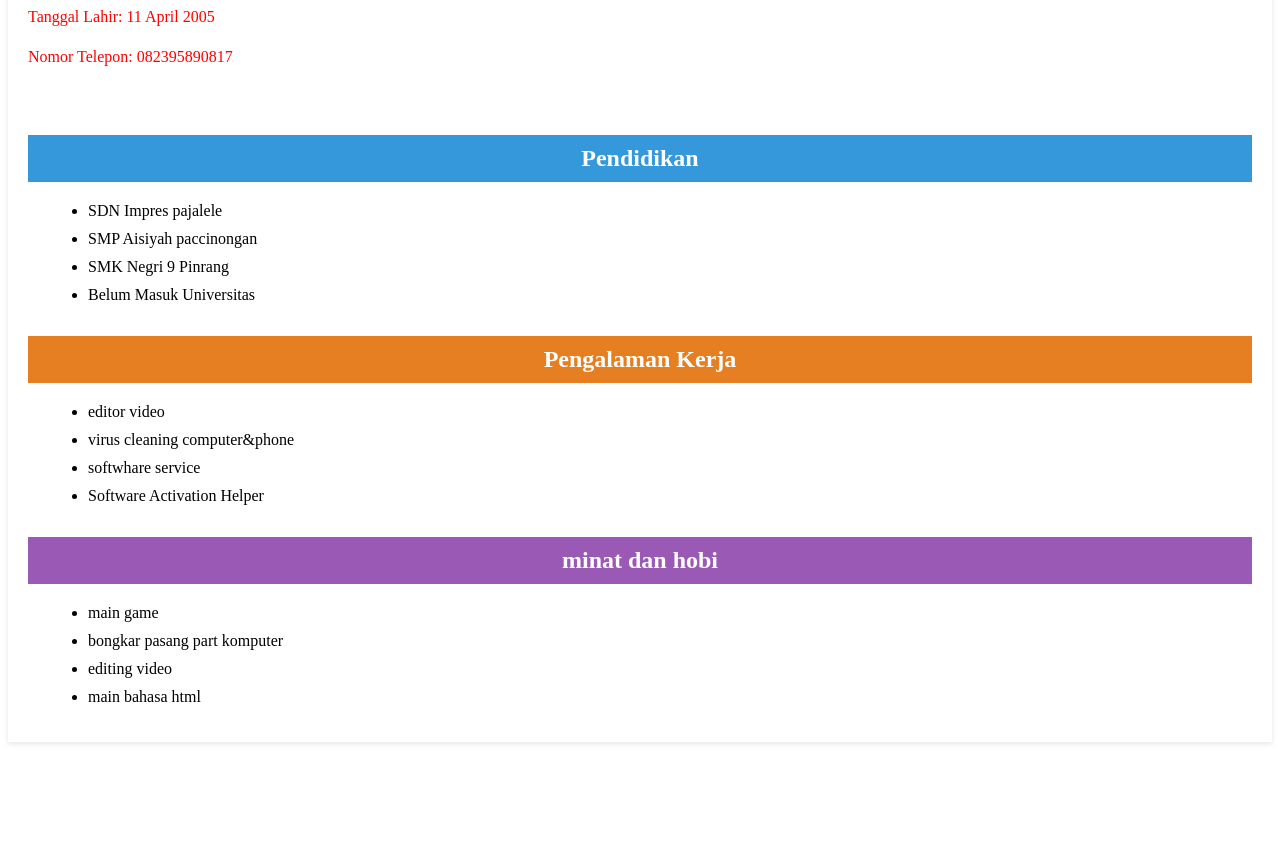
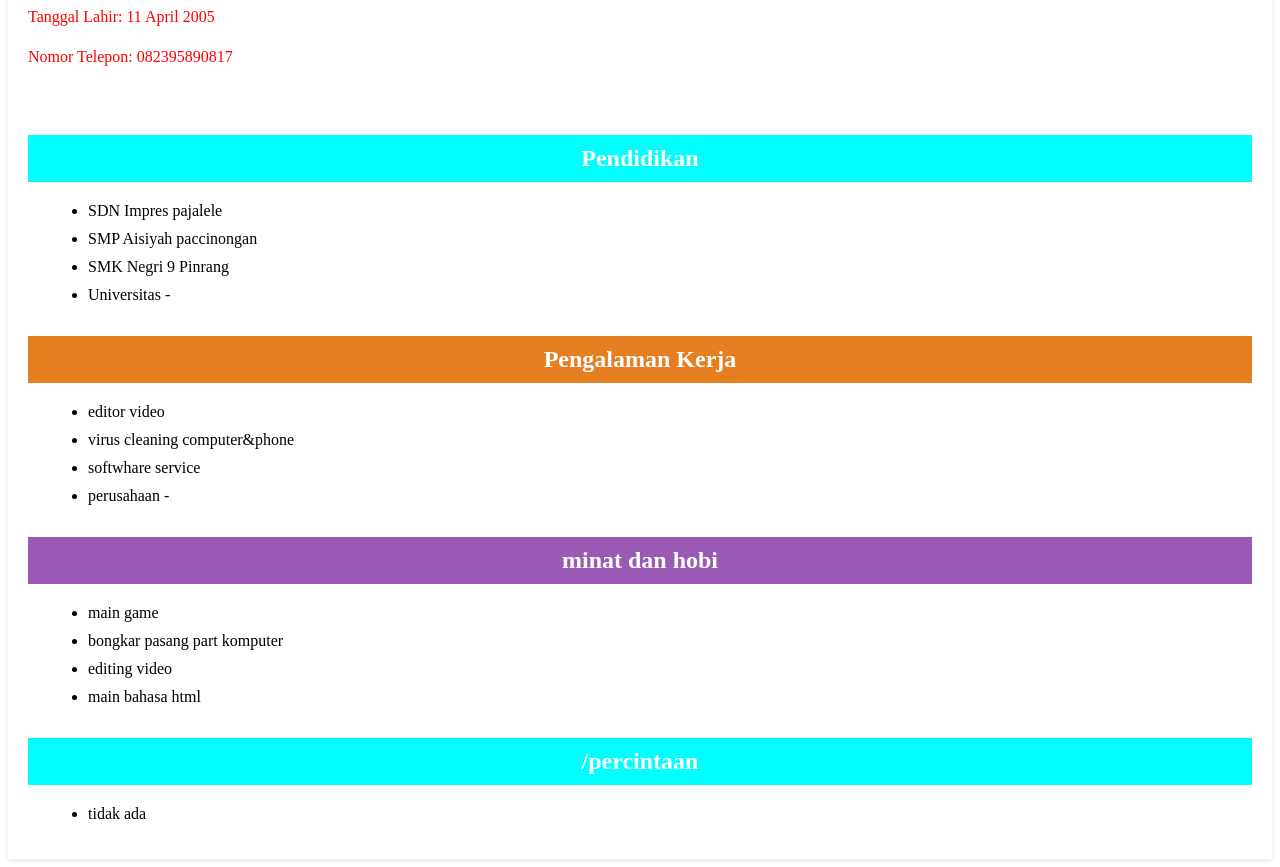
Before and after one commit to ClaudiZiko/zikoganteng, a plain HTML site: page biodata.html in a window 1280 px wide. Shown: the part 280-1147 px from the top of the page. Before the commit the page ends 1030 px from the top, so only its background shows below. Drawn offline with Linux system fonts and the light colour scheme.

Commit message:
Update biodata.html
new 0.2

```diff
--- a/biodata.html
+++ b/biodata.html
@@ -70,14 +70,22 @@ margin-left: 20px;
     padding: 10px;
     marging-bottom: 20px;
   }
+
+  .bg-blue{
+    background-color: #00FFFF;
+    color: #fff;
+    padding: 10px;
+    marging-bottom: 20px;
+  }
+
 </style>
 
 
+</head>
 
-</head>
 <body>
   <div class="container">
-    <h1 class="bg-blue" align="center">BIODATA</h1>
+    <h1 class="bg-blue" align="center">Biodata Saya</h1>
  <h2 class="bg-green" align="center" >Informasi Pribadi</h2>
  <p>Nama: Muh. Iswan</p>
 <p>Alamat: Jl. Soraja, pajalele</p>
@@ -90,7 +98,7 @@ margin-left: 20px;
 <li>SDN Impres pajalele</li>
 <li>SMP Aisiyah paccinongan</li>
 <li>SMK Negri 9 Pinrang</li>
-<li>Belum Masuk Universitas </li>
+<li>Universitas - </li>
 </ul>
 
   <h2 class="bg-orange" align="center">Pengalaman Kerja</h2>
@@ -98,7 +106,7 @@ margin-left: 20px;
 <li>editor video</li>
 <li>virus cleaning computer&phone</li>
 <li>softwhare service</li>
-<li>Software Activation Helper</li>
+<li>perusahaan -</li>
 </ul>
   <h2 class="bg-purple" align="center">minat dan hobi</h2>
   <ul>
@@ -107,5 +115,11 @@ margin-left: 20px;
     <li>editing video</li>
     <li>main bahasa html</li>
   </ul>
+
+    <h2 class="bg-blue" align="center">/percintaan</h2>
+    <ul>
+      <li>tidak ada</li>
+    </ul>
+
 </body>
 </html>
```
